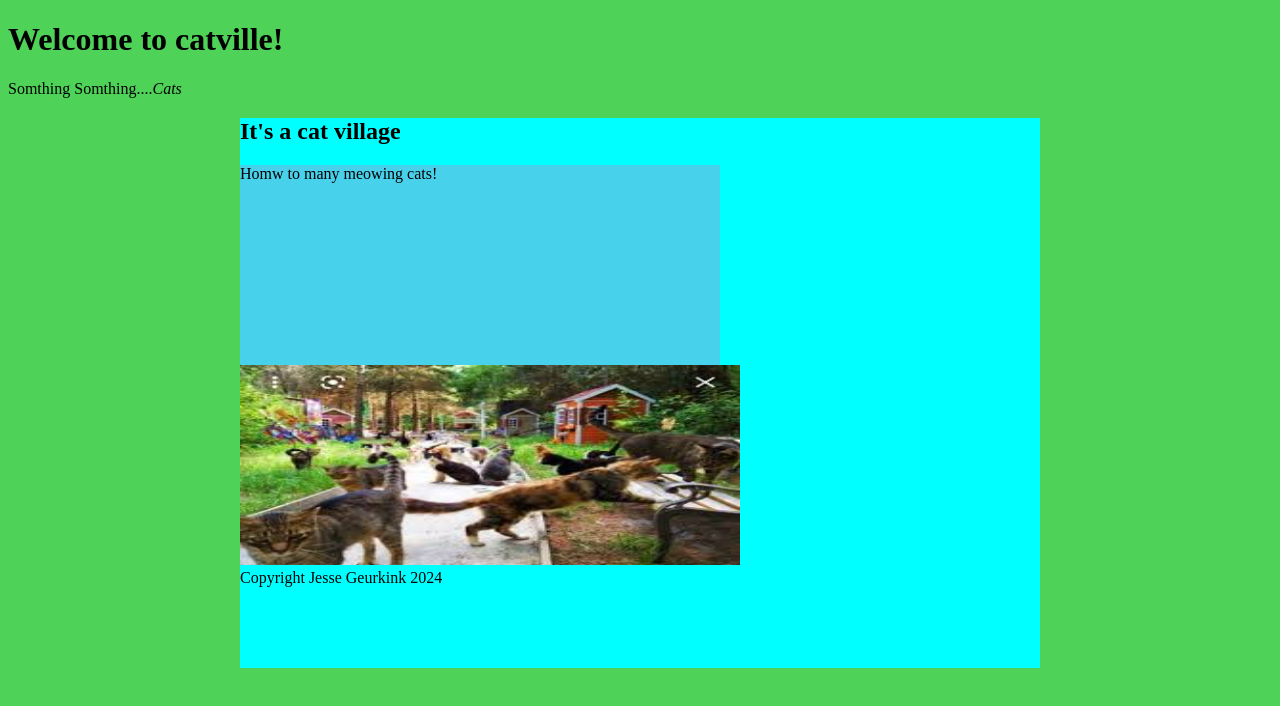
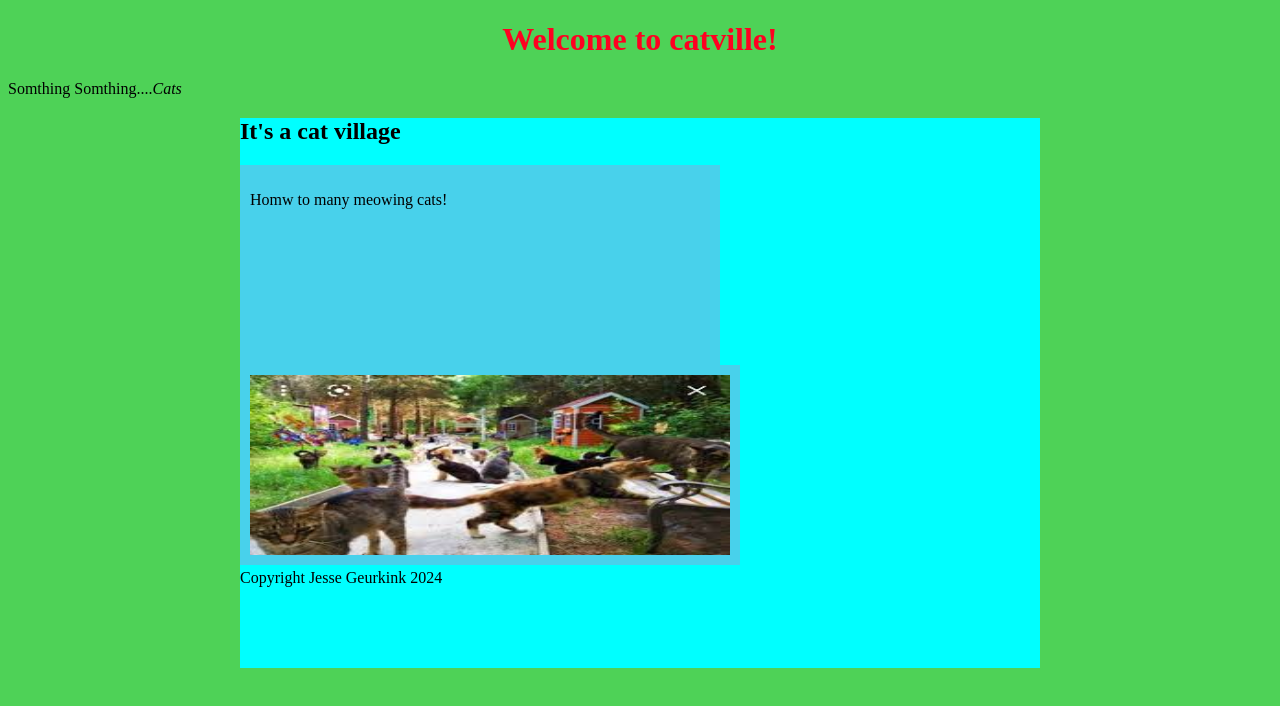
Before and after one commit to Wildcard-Phantom/Project1, a plain HTML site: page index.html in a window 1280 px wide. Drawn offline with Linux system fonts and the light colour scheme.

Commit message:
Update cat.css

```diff
--- a/cat.css
+++ b/cat.css
@@ -9,12 +9,17 @@ body{
 #catville{
 	width: 800px;
 	margin: 0 auto;
+	border-bottom-left-radius:
 }
 .Cats{
 	width: 480px;
 	height: 200px;
 	background: rgba(72,209,235,1.00);
-	}
+	padding: 10px 10px 10px 10px}
 footer{
 
 }
+body > h1{
+	text-align: center;
+	color: rgba(255,0,33,1.00)
+}
```
